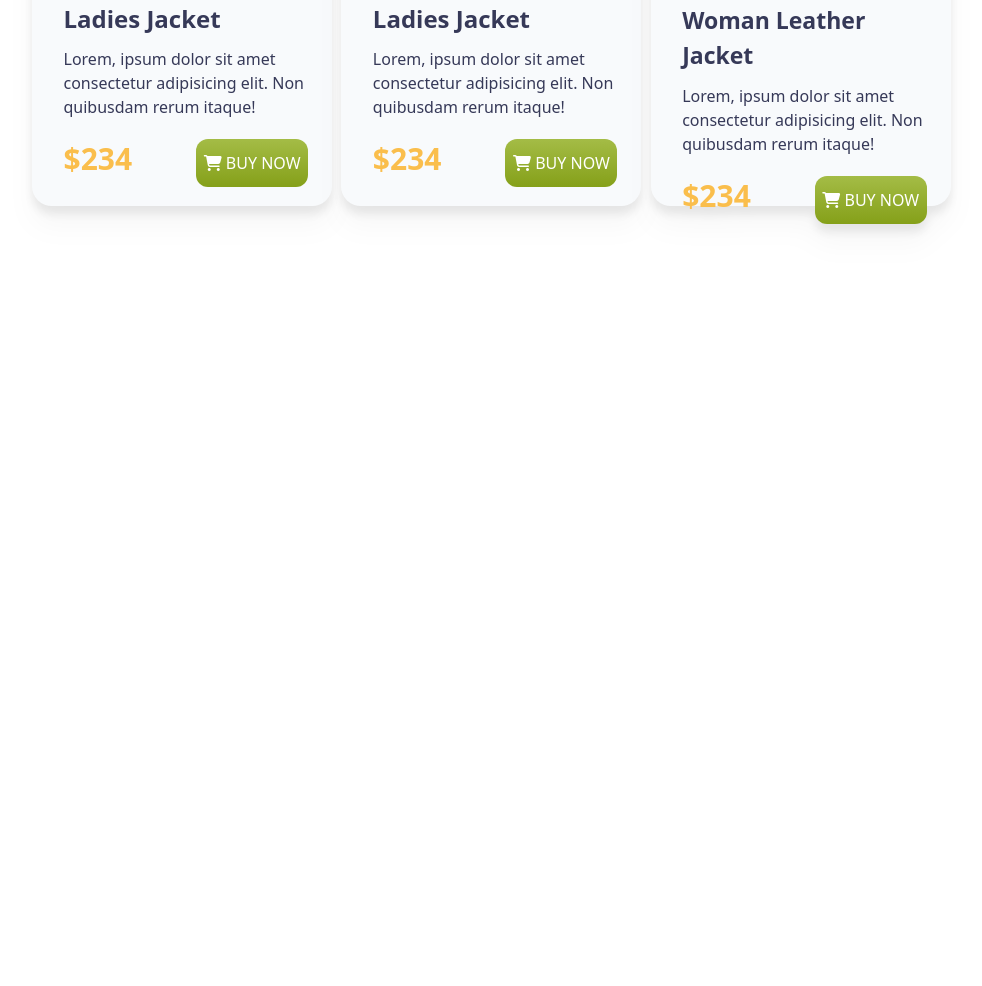
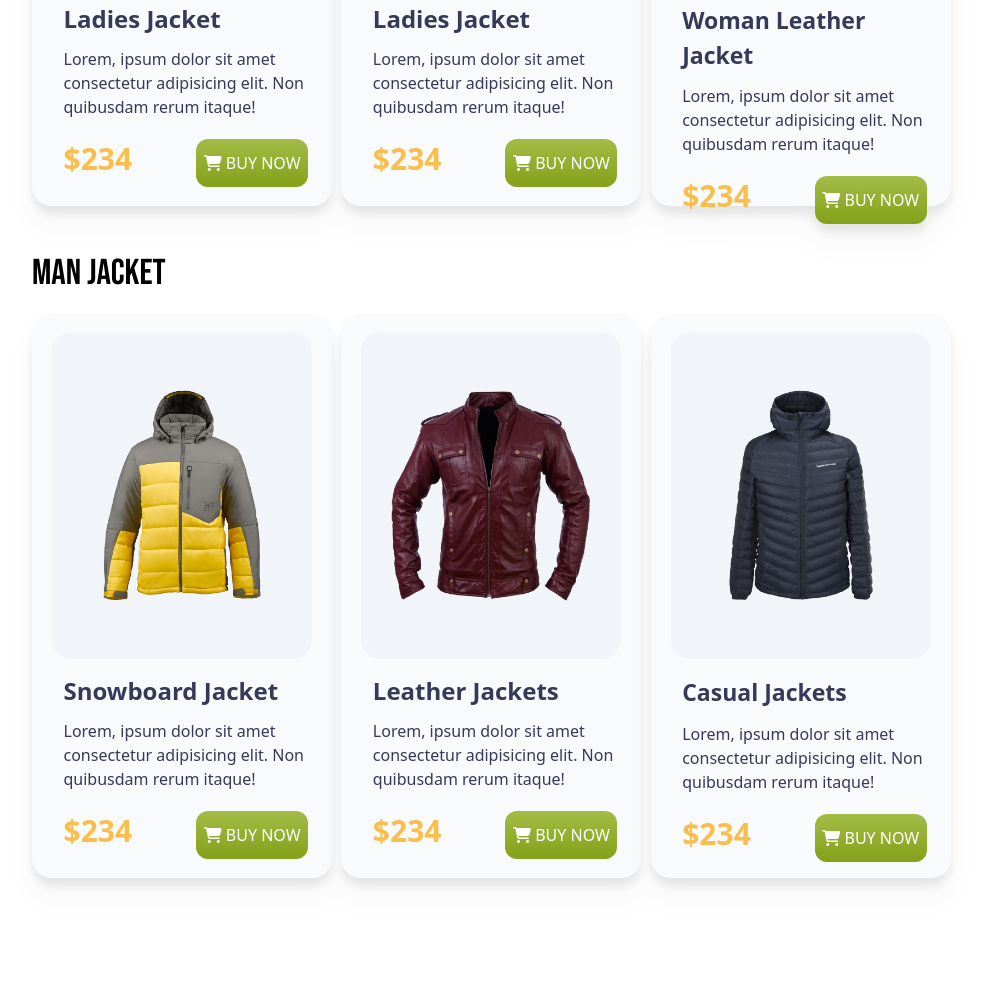
Before and after one commit to shafiqulislamsagor/penguin-fashion, a website: page index.html in a window 1280 px wide. Shown: the part 1049-2035 px from the top of the page, without its empty margins (160-1142 px from the left). Before the commit the page ends 1363 px from the top, so only its background shows below. Drawn offline with nearby package versions, Linux system fonts and the light colour scheme; files that its build step writes are made by us from their sources.

Commit message:
mans product responsive design

```diff
--- a/index.html
+++ b/index.html
@@ -82,6 +82,50 @@
                 </div>
             </div>
         </section>
+        <section class="mt-12">
+            <h2 class="uppercase font-bebas font-medium text-4xl mb-5">Man Jacket</h2>
+            <div class="grid grid-cols-1 md:grid-cols-2  xl:grid-cols-3 gap-8">
+                <div class="w-[300px] h-[564px] bg-slate-50 rounded-[20px] pt-[18px] drop-shadow-xl">
+                    <div class="w-[260px] h-[327px] bg-slate-100 p-6 mx-auto rounded-[20px] flex items-center content-center ">
+                        <div class="w-[200px] h-auto mx-auto" ><img  src="images/jacket-4.png" alt="" class="max-w-full" ></div>
+                    </div>
+                    <div class="w-[253px] h-[327px] pt-4 mx-auto  pl-2 ">
+                        <h2 class="text-2xl font-Roboto text-[#363958] font-bold mb-3">Snowboard Jacket</h2>
+                    <p class="font-Roboto text-[#363958] leading-[24px] mb-3">Lorem, ipsum dolor sit amet consectetur adipisicing elit. Non quibusdam rerum itaque!</p>
+                    <div class="flex gap-16 items-center">
+                        <h3 class="text-[#FABE4C] font-black font-Roboto text-3xl">$234</h3>
+                        <button class="w-28 h-12 bg-gradient-to-b from-[#A4BC46] to-[#85A019]  rounded-xl mt-2 font-Roboto text-white"><i class="fa-solid fa-cart-shopping"></i> BUY NOW</button>
+                    </div>
+                    </div>
+                </div>
+                <div class="w-[300px] h-[564px] bg-slate-50 rounded-[20px] pt-[18px] drop-shadow-xl">
+                    <div class="w-[260px] h-[327px] bg-slate-100 p-6 mx-auto rounded-[20px] flex items-center content-center ">
+                        <div class="w-[200px] h-auto mx-auto" ><img  src="images/jacket-5.png" alt="" class="max-w-full" ></div>
+                    </div>
+                    <div class="w-[253px] h-[327px] pt-4 mx-auto  pl-2 ">
+                        <h2 class="text-2xl font-Roboto text-[#363958] font-bold mb-3">Leather Jackets</h2>
+                    <p class="font-Roboto text-[#363958] leading-[24px] mb-3">Lorem, ipsum dolor sit amet consectetur adipisicing elit. Non quibusdam rerum itaque!</p>
+                    <div class="flex gap-16 items-center">
+                        <h3 class="text-[#FABE4C] font-black font-Roboto text-3xl">$234</h3>
+                        <button class="w-28 h-12 bg-gradient-to-b from-[#A4BC46] to-[#85A019]  rounded-xl mt-2 font-Roboto text-white"><i class="fa-solid fa-cart-shopping"></i> BUY NOW</button>
+                    </div>
+                    </div>
+                </div>
+                <div class="w-[300px] h-[564px] bg-slate-50 rounded-[20px] pt-[18px] drop-shadow-xl">
+                    <div class="w-[260px] h-[327px] bg-slate-100 p-6 mx-auto rounded-[20px] flex items-center content-center ">
+                        <div class="w-[200px] h-auto mx-auto" ><img  src="images/jacket-6.png" alt="" class="max-w-full" ></div>
+                    </div>
+                    <div class="w-[253px] h-[327px] pt-4 mx-auto pl-2">
+                        <h2 class="text-[23px] font-Roboto text-[#363958] font-bold mb-3">Casual Jackets</h2>
+                    <p class="font-Roboto text-[#363958] leading-[24px] mb-3">Lorem, ipsum dolor sit amet consectetur adipisicing elit. Non quibusdam rerum itaque!</p>
+                    <div class="flex gap-16 items-center">
+                        <h3 class="text-[#FABE4C] font-black font-Roboto text-3xl">$234</h3>
+                        <button class="w-28 h-12 bg-gradient-to-b from-[#A4BC46] to-[#85A019]  rounded-xl mt-2 font-Roboto text-white"><i class="fa-solid fa-cart-shopping"></i> BUY NOW</button>
+                    </div>
+                    </div>
+                </div>
+            </div>
+        </section>
     </main>
 </body>
 </html>
```
